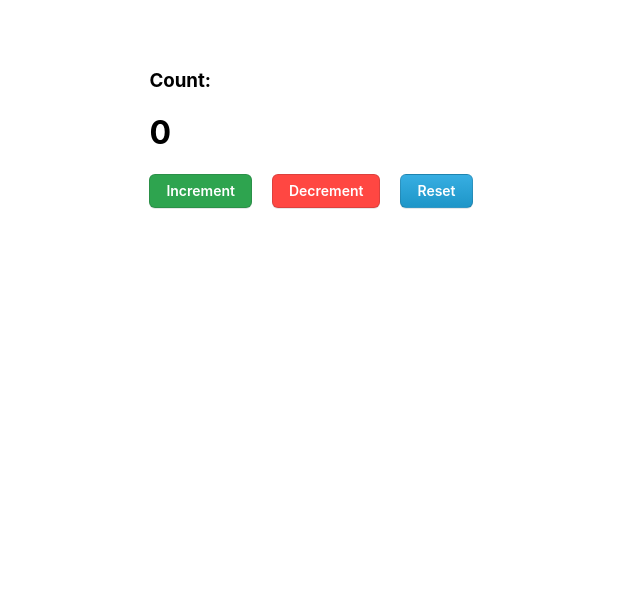
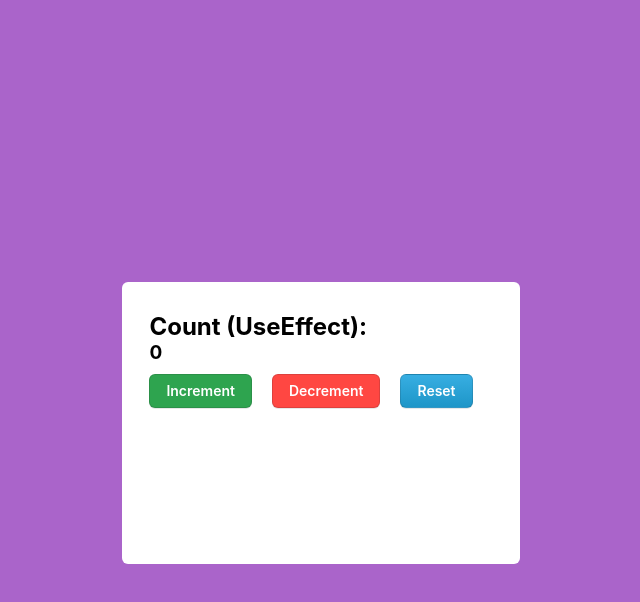
Before and after one commit to Joshua77/examsemester02, a React (Create React App) app: page / in a window 1280 px wide. Shown: the top 602 px of the page, without its empty margins (319-959 px from the left). Built offline with nearby package versions, Linux system fonts and the light colour scheme.

Commit message:
creating component folder and more edits

```diff
--- a/src/App.css
+++ b/src/App.css
@@ -1,11 +1,44 @@
+*{
+  margin:0px;
+}
+
+
 .app{
-  margin: 50px auto;
-  padding: 0;
+  margin: 0px auto;
+  padding-top: 20px;
+  padding-bottom: 20px;
   display: flex;
   justify-content: center;
   align-items: center;
+  background-color: rgb(170, 100, 202);
+  height: 100vh;
 }
 
+
+.count-card {
+  height: 222px;
+  padding: 30px 27px;
+  background-color: white;
+  margin-top: 30px;
+  margin-bottom: 25px;
+  position: relative;
+  border-radius: 6px;
+  box-shadow: 0px 13px 35px -15px var(--grayish-blue);
+}
+
+.count-card h3 {
+  font-size: 19px;
+  margin-bottom: 10px;
+}
+
+.count-card p {
+  font-size: 13px;
+  font-weight: 200;
+  width: 32ch;
+  line-height: 20px;
+  letter-spacing: 0.1px;
+  color: var(--grayish-blue);
+}
 
 .buttons{
   flex-direction: row;
--- a/src/App.js
+++ b/src/App.js
@@ -1,5 +1,5 @@
-import React, {useState} from 'react';
-import './App.css';
+import React, { useState } from "react";
+import "./App.css";
 
 export default function App() {
   const [count, setCount] = useState(0);
@@ -12,22 +12,28 @@ export default function App() {
     setCount(count - 1);
   };
 
-
-
   return (
     <div className="app">
-      <div className='page-design'>
-      <div>
-        <div class="count">
-          <h3>Count:</h3>
-          <h1>{count}</h1>
+      <div className="page-design">
+        <div class="count-card">
+            <h2>Count (UseEffect):</h2>
+            <h3>{count}</h3>
+
+            <div class="buttons">
+              <button className="button-3" onClick={incrementCount}>
+                {" "}
+                Increment{" "}
+              </button>
+              <button className="button-2" onClick={decrementCount}>
+                {" "}
+                Decrement{" "}
+              </button>
+              <button className="button-1" onClick={() => setCount(0)}>
+                {" "}
+               Reset{" "}
+              </button>
+            </div>
         </div>
-        <div class="buttons">
-          <button className = "button-3" onClick={incrementCount}> Increment </button>
-          <button className = "button-2" onClick={decrementCount}> Decrement </button>
-          <button className = "button-1" onClick={() => setCount(0)}> Reset </button>
-        </div>
-      </div>
       </div>
     </div>
   );
```
Also changed, not shown: src/pages/counterusereducer.js (+36 -2 lines), src/components/usereducer.js (added).
